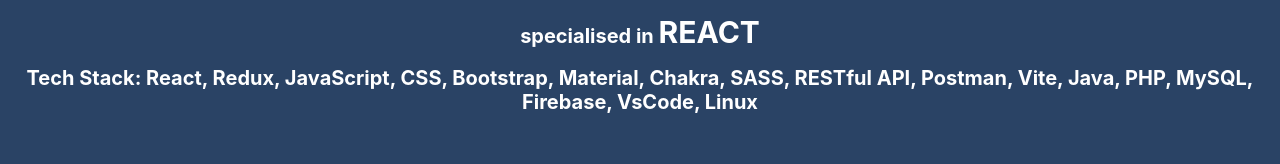
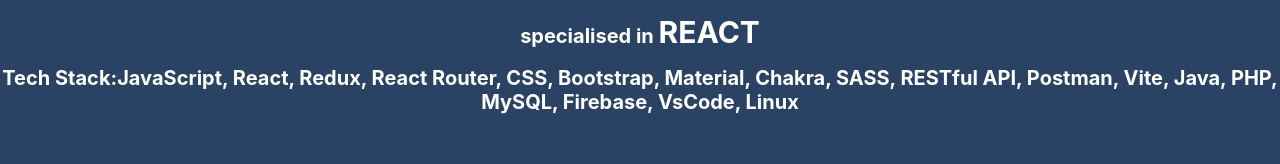
Before and after one commit to onurtufekci34/portfolioReact, a React (Create React App) app: page / in a window 1280 px wide. Shown: the part 519-683 px from the top of the page. Built offline with nearby package versions, Linux system fonts and the light colour scheme; a web font is replaced by a local one.

Commit message:
some updates

```diff
--- a/src/components/LandingSection.js
+++ b/src/components/LandingSection.js
@@ -11,7 +11,7 @@
 const bio2 = "specialised in";
 const bio3 = "REACT";
 const bio4 =
-  "Tech Stack: React, Redux, JavaScript, CSS, Bootstrap, Material, Chakra, SASS, RESTful API, Postman, Vite, Java, PHP, MySQL, Firebase, VsCode, Linux";
+  "Tech Stack:JavaScript, React, Redux, React Router, CSS, Bootstrap, Material, Chakra, SASS, RESTful API, Postman, Vite, Java, PHP, MySQL, Firebase, VsCode, Linux";
 
 const LandingSection = () => (
   <FullScreenSection
```
